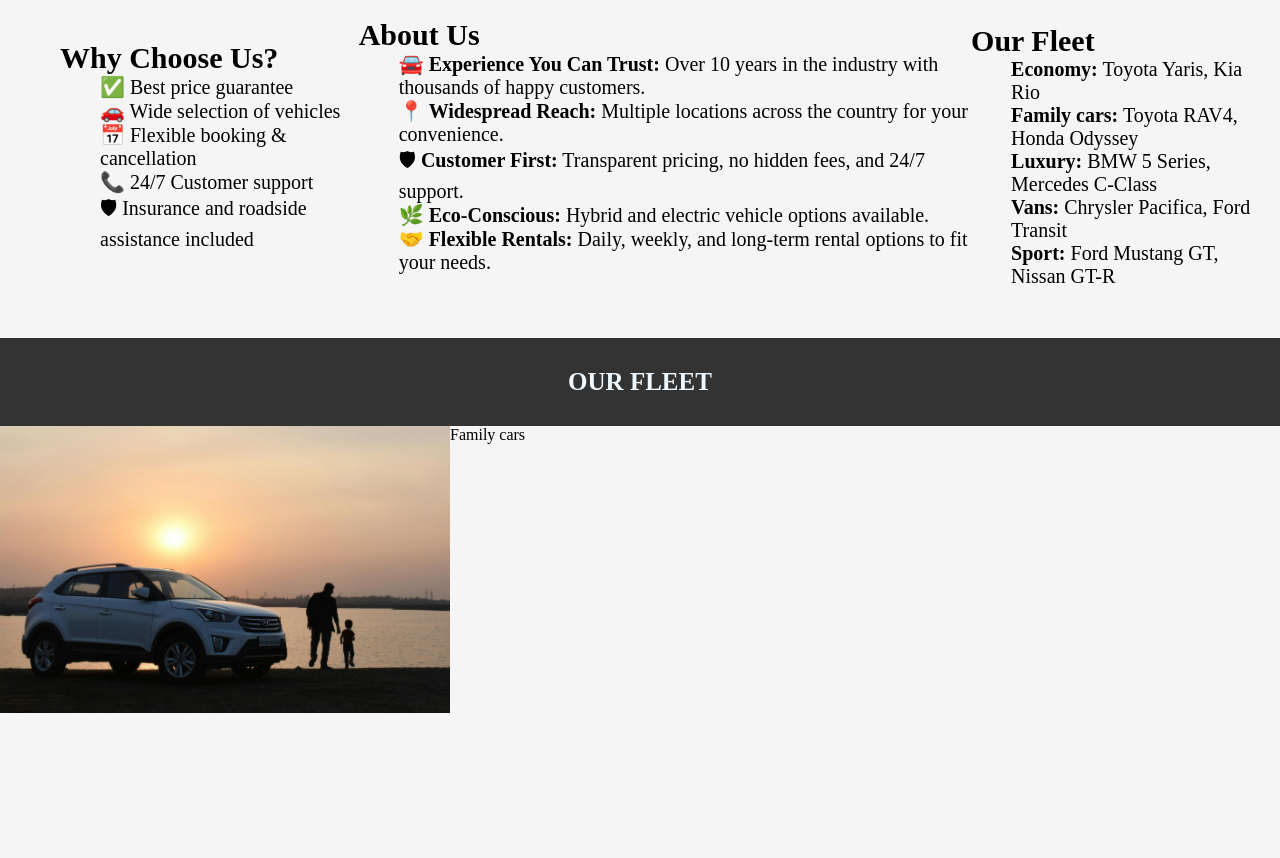
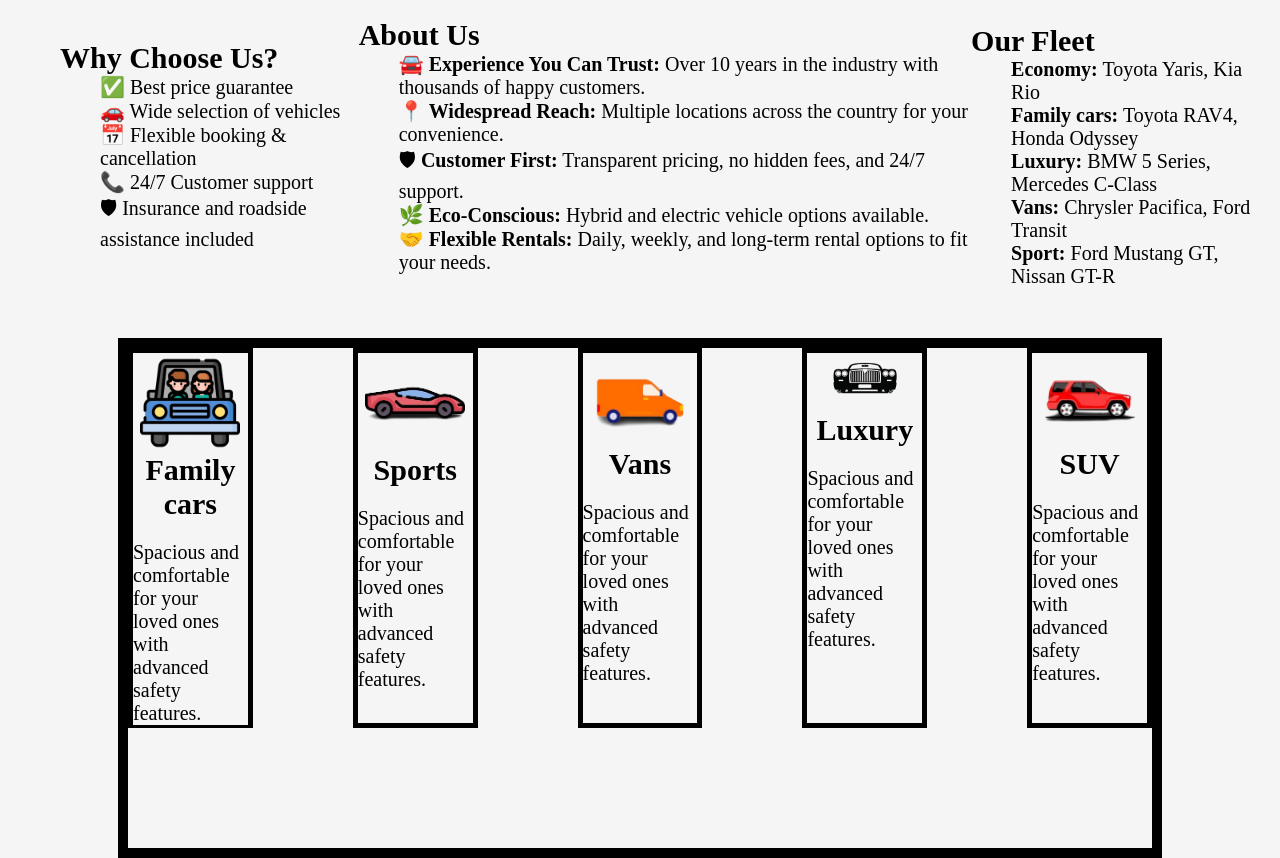
Before and after one commit to codingburgas/8grade-html-css-project-zipcar, a plain HTML site: page index.html in a window 1280 px wide. Shown: the part 284-1142 px from the top of the page. Before the commit the page ends 997 px from the top, so only its background shows below. Drawn offline with Linux system fonts and the light colour scheme.

Commit message:
Adding our fleet proto

```diff
--- a/css-files/mainmenustyle.css
+++ b/css-files/mainmenustyle.css
@@ -128,19 +128,127 @@ header p {
 
 /* Our fleet part */
 
-.our-fleet h3{
-    font-size: 25px;
+/* familycar */
+.cars{
+    height: 500px;
+    width: 80%;
+    margin: auto;
+    border: 10px solid black;
+    display: flex;
+    gap: 100px;
+}
+.familycar{
+    display: flex;
+    flex-direction: column;
+    width: 250px;
+    height: 370px;
+    border: 5px solid black;
+}
+.familycar img{
+    margin: 0 auto;
+    width: 100px;
+}
+.familycar h3{
     text-align: center;
-    padding: 30px;
-    background-color: #333;
-    color: aliceblue;
+    font-size: 30px;
+}
+.familycar p{
+    padding-top:20px ;
+    padding-left: 20 px;
+    text-align: left;
+    font-size: 20px;
+}
+/* sports car */
 
+.sportscar{
+    display: flex;
+    flex-direction: column;
+    width: 250px;
+    height: 370px;
+    border: 5px solid black;
 }
-.our-fleet .Family-car img{
-    width: 450px;
-    display: block;
-    float: left;
+.sportscar img{
+    margin: 0 auto;
+    width: 100px;
 }
-.Family-car .f-car-div{
-    display: block;
+.sportscar h3{
+    text-align: center;
+    font-size: 30px;
 }
+.sportscar p{
+    padding-top:20px ;
+    padding-left: 20 px;
+    text-align: left;
+    font-size: 20px;
+}
+
+/* Vans */
+.Vanscar{
+    display: flex;
+    flex-direction: column;
+    width: 250px;
+    height: 370px;
+    border: 5px solid black;
+}
+.Vanscar img{
+    margin: 0 auto;
+    width: 100px;
+}
+.Vanscar h3{
+    text-align: center;
+    font-size: 30px;
+}
+.Vanscar p{
+    padding-top:20px ;
+    padding-left: 20 px;
+    text-align: left;
+    font-size: 20px;
+}
+
+/* Luxury cars */
+
+.Luxurycar{
+    display: flex;
+    flex-direction: column;
+    width: 250px;
+    height: 370px;
+    border: 5px solid black;
+}
+.Luxurycar img{
+    margin: 0 auto;
+    width: 100px;
+}
+.Luxurycar h3{
+    text-align: center;
+    font-size: 30px;
+}
+.Luxurycar p{
+    padding-top:20px ;
+    padding-left: 20 px;
+    text-align: left;
+    font-size: 20px;
+}
+
+/* SUV */
+
+.SUVcar{
+    display: flex;
+    flex-direction: column;
+    width: 250px;
+    height: 370px;
+    border: 5px solid black;
+}
+.SUVcar img{
+    margin: 0 auto;
+    width: 100px;
+}
+.SUVcar h3{
+    text-align: center;
+    font-size: 30px;
+}
+.SUVcar p{
+    padding-top:20px ;
+    padding-left: 20 px;
+    text-align: left;
+    font-size: 20px;
+}
--- a/index.html
+++ b/index.html
@@ -74,16 +74,39 @@
 
 
             </div>
-            <section class="our-fleet">
-                <h3 id="h3">OUR FLEET</h3>
-                <section class="Family-car">
-                    <div class="f-car-div">
-                        <img src="images/familycar.jpg">
-                        <p>Family cars</p>
-                    </div>
+
+            <div class="cars">
+              <div class="familycar">
+                <img src="images/Family.png">
+                <h3><strong>Family cars</strong></h3>
+                <p>Spacious and<br> comfortable for your<br> loved ones with<br>advanced safety<br> features.</p>
+              </div>
+
+              <div class="sportscar">
+                <img src="images/Sports.png">
+                <h3><strong>Sports</strong></h3>
+                <p>Spacious and<br> comfortable for your<br> loved ones with<br>advanced safety<br> features.</p>
+              </div>
+
+              <div class="Vanscar">
+                <img src="images/vans-removebg-preview.png">
+                <h3><strong>Vans</strong></h3>
+                <p>Spacious and<br> comfortable for your<br> loved ones with<br>advanced safety<br> features.</p>
+              </div>
+
+              <div class="Luxurycar">
+                <img src="images/Luxury.png">
+                <h3><strong>Luxury</strong></h3>
+                <p>Spacious and<br> comfortable for your<br> loved ones with<br>advanced safety<br> features.</p>
+              </div>
+
+              <div class="SUVcar">
+                <img src="images/SUV-removebg-preview.png">
+                <h3><strong>SUV</strong></h3>
+                <p>Spacious and<br> comfortable for your<br> loved ones with<br>advanced safety<br> features.</p>
+              </div>
 
 
-                </section>
-            </section>
+            </div>
     </body>
 </html>
```
Also changed, not shown: images/Family.png (added), images/Luxury.png (added), images/SUV-removebg-preview.png (added), images/Sports.png (added), images/familycar.jpg (deleted), images/vans-removebg-preview.png (added).
